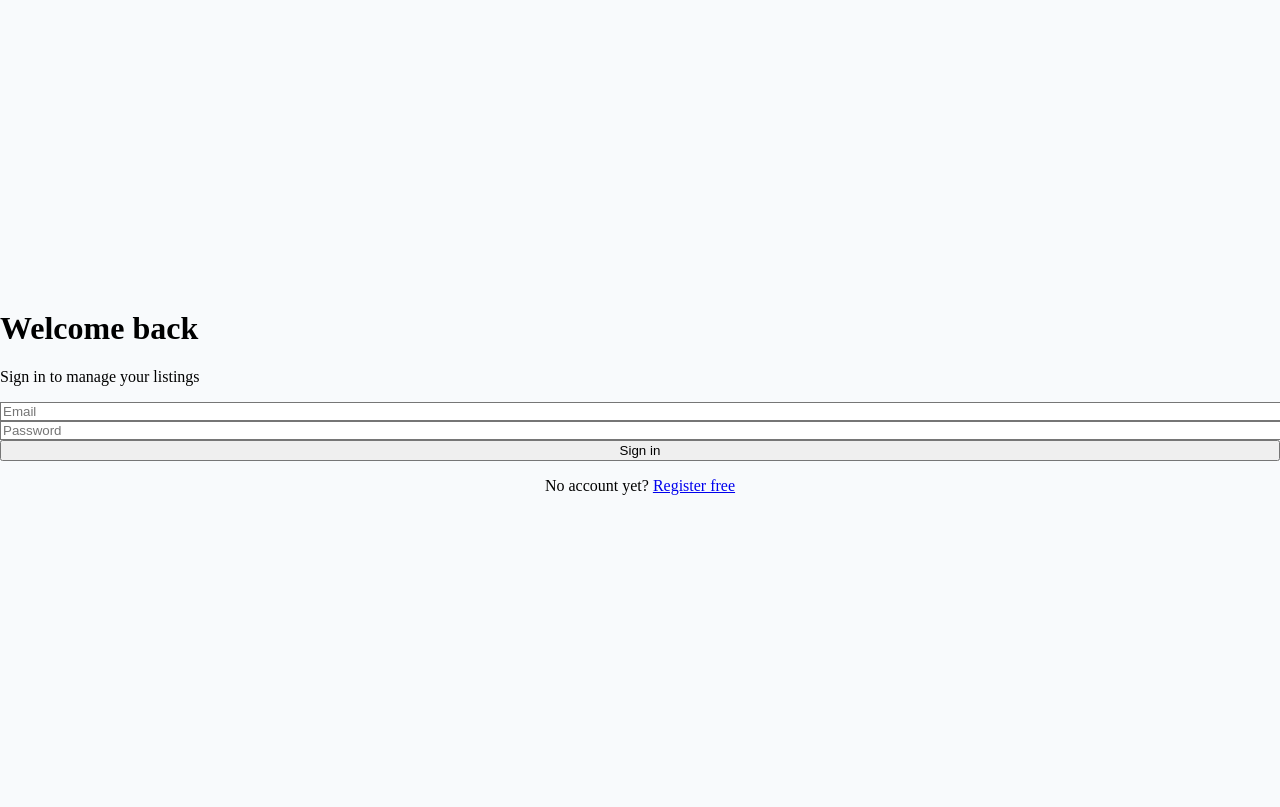
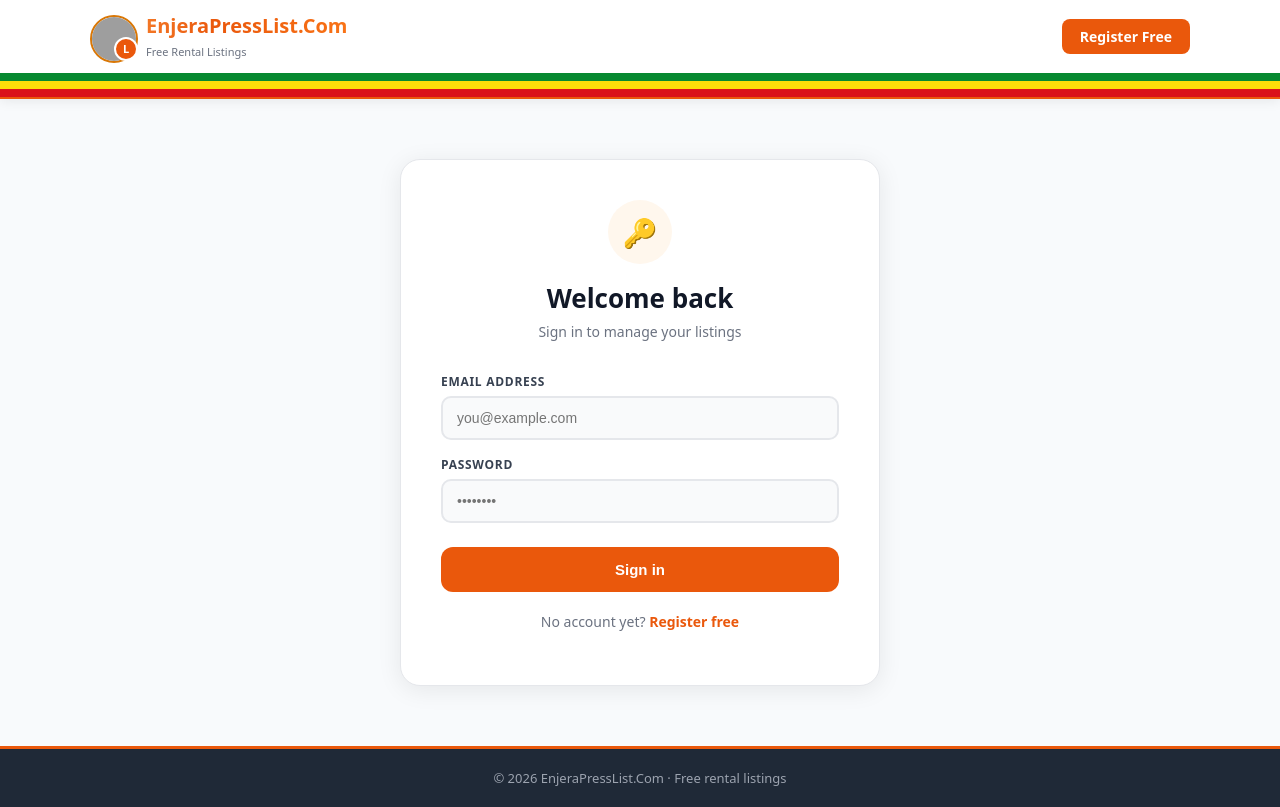
Before and after one commit to Sunday-2014/nestlist-, a Next.js app: page /login in a window 1280 px wide. Built offline with nearby package versions, Linux system fonts and the light colour scheme; no server answers; grey boxes are pictures that could not be loaded.

Commit message:
Fix all pages styling to match home page

```diff
--- a/app/login/page.js
+++ b/app/login/page.js
@@ -21,18 +21,84 @@ export default function Login() {
   }
 
   return (
-    <main className="min-h-screen flex items-center justify-center p-8">
-      <div className="w-full max-w-md">
-        <h1 className="text-2xl font-bold text-green-800 mb-2">Welcome back</h1>
-        <p className="text-gray-500 text-sm mb-6">Sign in to manage your listings</p>
-        {error && <p className="text-red-500 text-sm mb-4">{error}</p>}
-        <input className="border rounded p-2 w-full mb-3" placeholder="Email" value={form.email} onChange={e => setForm({...form, email: e.target.value})} />
-        <input className="border rounded p-2 w-full mb-4" type="password" placeholder="Password" value={form.password} onChange={e => setForm({...form, password: e.target.value})} />
-        <button onClick={handleSubmit} disabled={loading} className="bg-green-800 text-white w-full py-2 rounded font-medium">
-          {loading ? 'Signing in...' : 'Sign in'}
-        </button>
-        <p className="text-center text-sm text-gray-500 mt-4">No account yet? <Link href="/register" className="text-green-700 font-medium">Register free</Link></p>
+    <div style={{minHeight:'100vh', background:'#f8fafc', fontFamily:'system-ui, -apple-system, sans-serif'}}>
+
+      {/* NAVBAR */}
+      <nav style={{background:'#ffffff', borderBottom:'2px solid #ea580c', boxShadow:'0 2px 12px rgba(0,0,0,0.08)', position:'sticky', top:0, zIndex:100}}>
+        <div style={{maxWidth:'1100px', margin:'0 auto', padding:'12px 24px', display:'flex', alignItems:'center', justifyContent:'space-between'}}>
+          <div style={{display:'flex', alignItems:'center', gap:'12px'}}>
+            <div style={{position:'relative', width:'44px', height:'44px'}}>
+              <img src="/logo.gif" alt="logo" style={{width:'44px', height:'44px', borderRadius:'50%', border:'2px solid #d97706'}} />
+              <span style={{position:'absolute', bottom:'-2px', right:'-4px', background:'#ea580c', color:'#ffffff', fontSize:'11px', fontWeight:'900', width:'20px', height:'20px', borderRadius:'50%', display:'flex', alignItems:'center', justifyContent:'center', border:'2px solid #ffffff'}}>L</span>
+            </div>
+            <div>
+              <Link href="/" style={{fontSize:'20px', fontWeight:'800', textDecoration:'none', background:'linear-gradient(90deg, #ea580c, #f97316, #fb923c, #ea580c)', backgroundSize:'200% auto', WebkitBackgroundClip:'text', WebkitTextFillColor:'transparent', animation:'shine 3s linear infinite', display:'block'}}>EnjeraPressList.Com</Link>
+              <span style={{fontSize:'11px', color:'#6b7280', fontWeight:'500'}}>Free Rental Listings</span>
+            </div>
+          </div>
+          <Link href="/register" style={{fontSize:'14px', fontWeight:'700', color:'#ffffff', padding:'8px 18px', borderRadius:'8px', background:'#ea580c', textDecoration:'none'}}>Register Free</Link>
+        </div>
+        <div style={{width:'100%', display:'flex', flexDirection:'column'}}>
+          <div style={{height:'8px', background:'#078930'}}></div>
+          <div style={{height:'8px', background:'#FCDD09'}}></div>
+          <div style={{height:'8px', background:'#DA121A'}}></div>
+        </div>
+      </nav>
+
+      {/* FORM */}
+      <div style={{maxWidth:'480px', margin:'60px auto', padding:'0 24px'}}>
+        <div style={{background:'#ffffff', borderRadius:'20px', padding:'40px', border:'1px solid #e5e7eb', boxShadow:'0 4px 24px rgba(0,0,0,0.08)'}}>
+          <div style={{textAlign:'center', marginBottom:'32px'}}>
+            <div style={{width:'64px', height:'64px', background:'#fff7ed', borderRadius:'50%', display:'flex', alignItems:'center', justifyContent:'center', margin:'0 auto 16px', fontSize:'28px'}}>🔑</div>
+            <h1 style={{fontSize:'26px', fontWeight:'800', color:'#111827', margin:'0 0 6px'}}>Welcome back</h1>
+            <p style={{fontSize:'14px', color:'#6b7280', margin:'0'}}>Sign in to manage your listings</p>
+          </div>
+
+          {error && (
+            <div style={{background:'#fef2f2', border:'2px solid #fca5a5', borderRadius:'10px', padding:'12px 16px', marginBottom:'20px', color:'#dc2626', fontSize:'14px', fontWeight:'600'}}>
+              ⚠️ {error}
+            </div>
+          )}
+
+          <div style={{marginBottom:'16px'}}>
+            <label style={{fontSize:'12px', fontWeight:'700', color:'#374151', display:'block', marginBottom:'6px', textTransform:'uppercase', letterSpacing:'0.06em'}}>Email address</label>
+            <input
+              style={{width:'100%', padding:'12px 14px', borderRadius:'10px', border:'2px solid #e5e7eb', fontSize:'14px', color:'#111827', outline:'none', background:'#f9fafb', fontWeight:'500', boxSizing:'border-box'}}
+              placeholder="you@example.com"
+              value={form.email}
+              onChange={e => setForm({...form, email: e.target.value})}
+            />
+          </div>
+          <div style={{marginBottom:'24px'}}>
+            <label style={{fontSize:'12px', fontWeight:'700', color:'#374151', display:'block', marginBottom:'6px', textTransform:'uppercase', letterSpacing:'0.06em'}}>Password</label>
+            <input
+              type="password"
+              style={{width:'100%', padding:'12px 14px', borderRadius:'10px', border:'2px solid #e5e7eb', fontSize:'14px', color:'#111827', outline:'none', background:'#f9fafb', fontWeight:'500', boxSizing:'border-box'}}
+              placeholder="••••••••"
+              value={form.password}
+              onChange={e => setForm({...form, password: e.target.value})}
+            />
+          </div>
+
+          <button
+            onClick={handleSubmit}
+            disabled={loading}
+            style={{width:'100%', padding:'14px', borderRadius:'12px', background: loading ? '#d1d5db' : '#ea580c', color:'#ffffff', fontSize:'15px', fontWeight:'800', border:'none', cursor: loading ? 'not-allowed' : 'pointer'}}
+          >
+            {loading ? '⏳ Signing in...' : 'Sign in'}
+          </button>
+
+          <p style={{textAlign:'center', fontSize:'14px', color:'#6b7280', marginTop:'20px'}}>
+            No account yet?{' '}
+            <Link href="/register" style={{color:'#ea580c', fontWeight:'700', textDecoration:'none'}}>Register free</Link>
+          </p>
+        </div>
       </div>
-    </main>
+
+      {/* FOOTER */}
+      <footer style={{background:'#1f2937', borderTop:'3px solid #ea580c', padding:'20px 24px', textAlign:'center', marginTop:'60px'}}>
+        <p style={{fontSize:'13px', color:'#9ca3af', margin:'0'}}>© 2026 EnjeraPressList.Com · Free rental listings</p>
+      </footer>
+    </div>
   )
 }
--- a/app/register/page.js
+++ b/app/register/page.js
@@ -21,25 +21,88 @@ export default function Register() {
     setLoading(false)
   }
 
+  const inp = (field, placeholder, type='text') => (
+    <input
+      type={type}
+      style={{width:'100%', padding:'12px 14px', borderRadius:'10px', border:'2px solid #e5e7eb', fontSize:'14px', color:'#111827', outline:'none', background:'#f9fafb', fontWeight:'500', boxSizing:'border-box'}}
+      placeholder={placeholder}
+      value={form[field]}
+      onChange={e => setForm({...form, [field]: e.target.value})}
+    />
+  )
+
+  const label = (text) => (
+    <label style={{fontSize:'12px', fontWeight:'700', color:'#374151', display:'block', marginBottom:'6px', textTransform:'uppercase', letterSpacing:'0.06em'}}>{text}</label>
+  )
+
   return (
-    <main className="min-h-screen flex items-center justify-center p-8">
-      <div className="w-full max-w-md">
-        <h1 className="text-2xl font-bold text-green-800 mb-2">Create account</h1>
-        <p className="text-gray-500 text-sm mb-6">List your property for free</p>
-        {error && <p className="text-red-500 text-sm mb-4">{error}</p>}
-        <div className="flex gap-3 mb-3">
-          <input className="border rounded p-2 w-full" placeholder="First name" value={form.firstName} onChange={e => setForm({...form, firstName: e.target.value})} />
-          <input className="border rounded p-2 w-full" placeholder="Last name" value={form.lastName} onChange={e => setForm({...form, lastName: e.target.value})} />
+    <div style={{minHeight:'100vh', background:'#f8fafc', fontFamily:'system-ui, -apple-system, sans-serif'}}>
+
+      {/* NAVBAR */}
+      <nav style={{background:'#ffffff', borderBottom:'2px solid #ea580c', boxShadow:'0 2px 12px rgba(0,0,0,0.08)', position:'sticky', top:0, zIndex:100}}>
+        <div style={{maxWidth:'1100px', margin:'0 auto', padding:'12px 24px', display:'flex', alignItems:'center', justifyContent:'space-between'}}>
+          <div style={{display:'flex', alignItems:'center', gap:'12px'}}>
+            <div style={{position:'relative', width:'44px', height:'44px'}}>
+              <img src="/logo.gif" alt="logo" style={{width:'44px', height:'44px', borderRadius:'50%', border:'2px solid #d97706'}} />
+              <span style={{position:'absolute', bottom:'-2px', right:'-4px', background:'#ea580c', color:'#ffffff', fontSize:'11px', fontWeight:'900', width:'20px', height:'20px', borderRadius:'50%', display:'flex', alignItems:'center', justifyContent:'center', border:'2px solid #ffffff'}}>L</span>
+            </div>
+            <div>
+              <Link href="/" style={{fontSize:'20px', fontWeight:'800', textDecoration:'none', background:'linear-gradient(90deg, #ea580c, #f97316, #fb923c, #ea580c)', backgroundSize:'200% auto', WebkitBackgroundClip:'text', WebkitTextFillColor:'transparent', animation:'shine 3s linear infinite', display:'block'}}>EnjeraPressList.Com</Link>
+              <span style={{fontSize:'11px', color:'#6b7280', fontWeight:'500'}}>Free Rental Listings</span>
+            </div>
+          </div>
+          <Link href="/login" style={{fontSize:'14px', fontWeight:'600', color:'#374151', padding:'8px 16px', borderRadius:'8px', border:'2px solid #d1d5db', background:'#ffffff', textDecoration:'none'}}>Sign in</Link>
         </div>
-        <input className="border rounded p-2 w-full mb-3" placeholder="Email" value={form.email} onChange={e => setForm({...form, email: e.target.value})} />
-        <input className="border rounded p-2 w-full mb-3" placeholder="Phone" value={form.phone} onChange={e => setForm({...form, phone: e.target.value})} />
-        <input className="border rounded p-2 w-full mb-3" type="password" placeholder="Password" value={form.password} onChange={e => setForm({...form, password: e.target.value})} />
-        <input className="border rounded p-2 w-full mb-4" type="password" placeholder="Confirm password" value={form.confirm} onChange={e => setForm({...form, confirm: e.target.value})} />
-        <button onClick={handleSubmit} disabled={loading} className="bg-green-800 text-white w-full py-2 rounded font-medium">
-          {loading ? 'Creating account...' : 'Create account'}
-        </button>
-        <p className="text-center text-sm text-gray-500 mt-4">Already have an account? <Link href="/login" className="text-green-700 font-medium">Sign in</Link></p>
+        <div style={{width:'100%', display:'flex', flexDirection:'column'}}>
+          <div style={{height:'8px', background:'#078930'}}></div>
+          <div style={{height:'8px', background:'#FCDD09'}}></div>
+          <div style={{height:'8px', background:'#DA121A'}}></div>
+        </div>
+      </nav>
+
+      {/* FORM */}
+      <div style={{maxWidth:'520px', margin:'60px auto', padding:'0 24px'}}>
+        <div style={{background:'#ffffff', borderRadius:'20px', padding:'40px', border:'1px solid #e5e7eb', boxShadow:'0 4px 24px rgba(0,0,0,0.08)'}}>
+          <div style={{textAlign:'center', marginBottom:'32px'}}>
+            <div style={{width:'64px', height:'64px', background:'#fff7ed', borderRadius:'50%', display:'flex', alignItems:'center', justifyContent:'center', margin:'0 auto 16px', fontSize:'28px'}}>🏠</div>
+            <h1 style={{fontSize:'26px', fontWeight:'800', color:'#111827', margin:'0 0 6px'}}>Create your account</h1>
+            <p style={{fontSize:'14px', color:'#6b7280', margin:'0'}}>List your property for free — no fees ever</p>
+          </div>
+
+          {error && (
+            <div style={{background:'#fef2f2', border:'2px solid #fca5a5', borderRadius:'10px', padding:'12px 16px', marginBottom:'20px', color:'#dc2626', fontSize:'14px', fontWeight:'600'}}>
+              ⚠️ {error}
+            </div>
+          )}
+
+          <div style={{display:'grid', gridTemplateColumns:'1fr 1fr', gap:'14px', marginBottom:'16px'}}>
+            <div>{label('First name')}{inp('firstName', 'Jane')}</div>
+            <div>{label('Last name')}{inp('lastName', 'Smith')}</div>
+          </div>
+          <div style={{marginBottom:'16px'}}>{label('Email address')}{inp('email', 'jane@example.com', 'email')}</div>
+          <div style={{marginBottom:'16px'}}>{label('Phone number')}{inp('phone', '+1 (555) 000-0000', 'tel')}</div>
+          <div style={{marginBottom:'16px'}}>{label('Password')}{inp('password', 'At least 8 characters', 'password')}</div>
+          <div style={{marginBottom:'24px'}}>{label('Confirm password')}{inp('confirm', 'Repeat password', 'password')}</div>
+
+          <button
+            onClick={handleSubmit}
+            disabled={loading}
+            style={{width:'100%', padding:'14px', borderRadius:'12px', background: loading ? '#d1d5db' : '#ea580c', color:'#ffffff', fontSize:'15px', fontWeight:'800', border:'none', cursor: loading ? 'not-allowed' : 'pointer'}}
+          >
+            {loading ? '⏳ Creating account...' : '🚀 Create Account — Free'}
+          </button>
+
+          <p style={{textAlign:'center', fontSize:'14px', color:'#6b7280', marginTop:'20px'}}>
+            Already have an account?{' '}
+            <Link href="/login" style={{color:'#ea580c', fontWeight:'700', textDecoration:'none'}}>Sign in</Link>
+          </p>
+        </div>
       </div>
-    </main>
+
+      {/* FOOTER */}
+      <footer style={{background:'#1f2937', borderTop:'3px solid #ea580c', padding:'20px 24px', textAlign:'center', marginTop:'60px'}}>
+        <p style={{fontSize:'13px', color:'#9ca3af', margin:'0'}}>© 2026 EnjeraPressList.Com · Free rental listings</p>
+      </footer>
+    </div>
   )
 }
```
